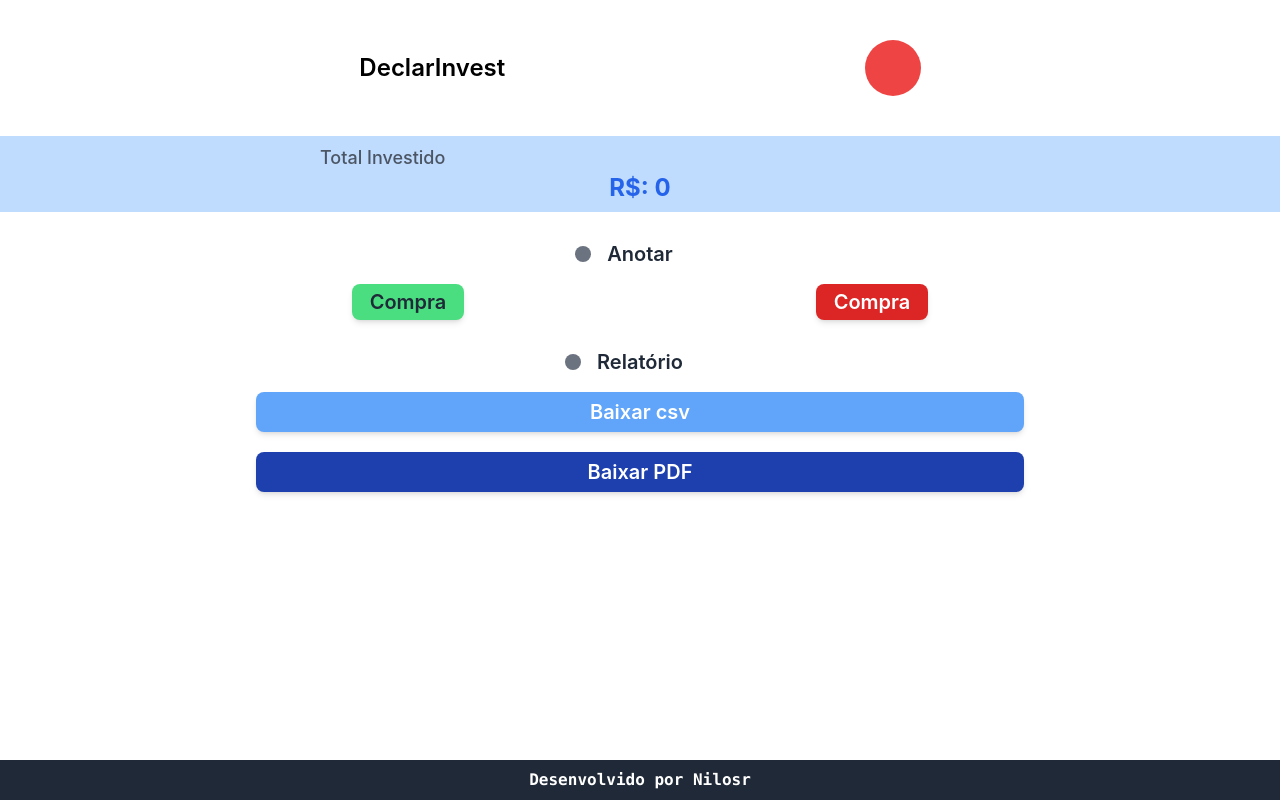
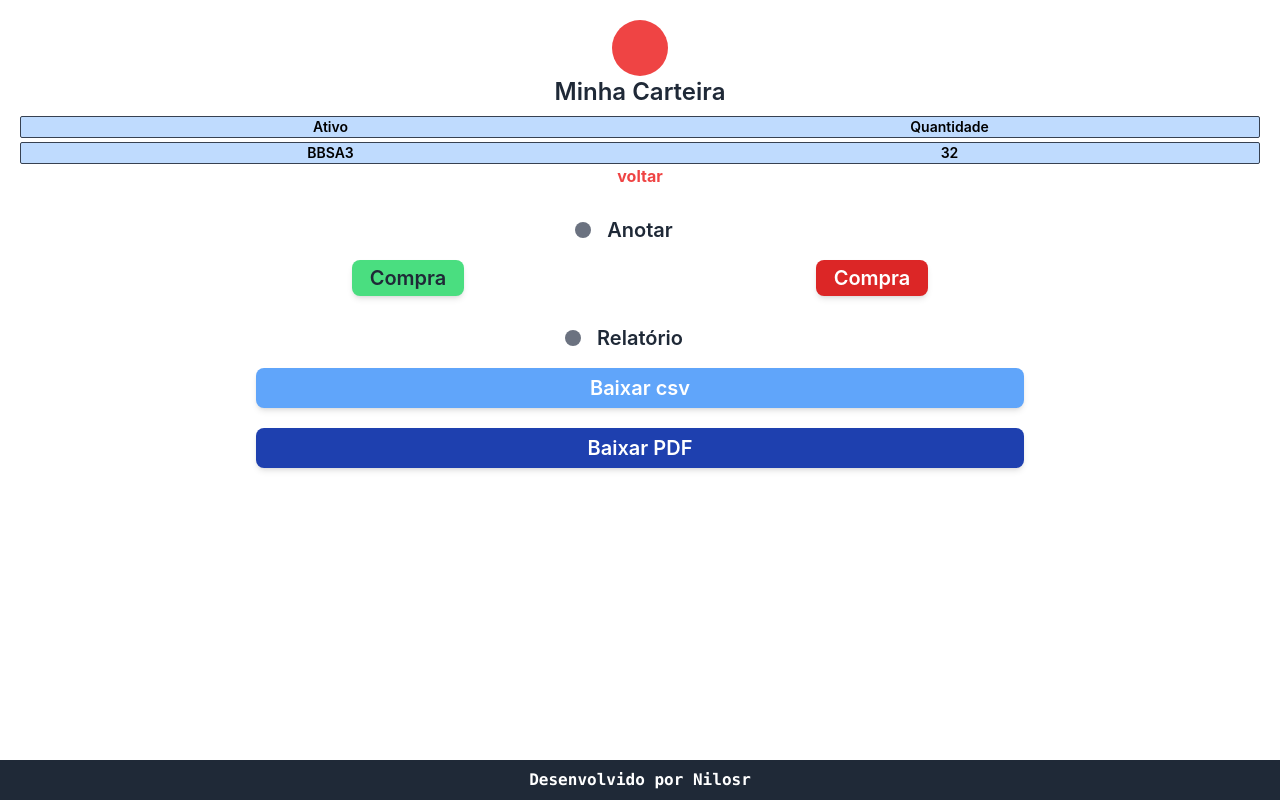
Before and after one commit to nilosr/appdeclarinvest2, a React (Create React App) app: page / in a window 1280 px wide. Built offline with nearby package versions, Linux system fonts and the light colour scheme.

Commit message:
feat: page features

```diff
--- a/src/App.tsx
+++ b/src/App.tsx
@@ -2,13 +2,19 @@ import React, { useEffect, useState } from "react";
 
 function App() {
   const [totalInvestido, setTotalInvestido] = useState(0);
+  const [cart, setCart] = useState(false);
   return (
     <>
       <div className=" w-screen">
-        <div className="flex items-center justify-evenly mt-10 mb-10">
+        {cart ? (
+          <div>
+            <div className="flex items-center justify-evenly mt-5 mb-10">
               <div className="text-2xl font-semibold">DeclarInvest</div>
               {/* TODO:Icone carteira*/}
-          <button className="rounded-full px-7 py-7 bg-red-500" />
+              <button
+                className="rounded-full px-7 py-7 bg-red-500"
+                onClick={() => setCart(!cart)}
+              />
             </div>
             <div className="bg-blue-200 py-2">
               <div className="text-lg  w-screen flex  ">
@@ -19,6 +25,45 @@ function App() {
                 R$: {totalInvestido}
               </div>
             </div>
+          </div>
+        ) : (
+          <div>
+            <div className="w-full flex justify-center mt-5">
+              <button
+                className="rounded-full px-7 py-7 bg-red-500 self-center"
+                onClick={() => setCart(!cart)}
+              />
+            </div>
+            <div className="w-full text-center text-2xl font-semibold text-gray-800">
+              Minha Carteira
+            </div>
+            <div className="mt-2 space-y-1">
+              <div className="border-[1px] border-gray-700 flex  rounded-sm bg-blue-200 mx-5">
+                <div className="w-1/2 text-center font-semibold text-sm">
+                  Ativo
+                </div>
+                <div className="w-1/2 text-center font-semibold text-sm">
+                  Quantidade
+                </div>
+              </div>
+              <div className="border-[1px] border-gray-700 flex  rounded-sm bg-blue-200 mx-5">
+                <div className="w-1/2 text-center font-semibold text-sm">
+                  BBSA3
+                </div>
+                <div className="w-1/2 text-center font-semibold text-sm">
+                  32
+                </div>
+              </div>
+            </div>
+            <div
+              className="w-full flex justify-center text-red-500 font-bold"
+              onClick={() => setCart(!cart)}
+            >
+              voltar
+            </div>
+          </div>
+        )}
+
         <div className="mt-7 flex justify-center items-center">
           <div className="px-4 w-1/3 flex justify-end">
             {/* TODO:Icone sino */}
--- /dev/null
+++ b/src/components/BotaoVender.tsx
@@ -0,0 +1 @@
+import React from "react";
```
Lines whose indentation alone changed are shown as unchanged.
